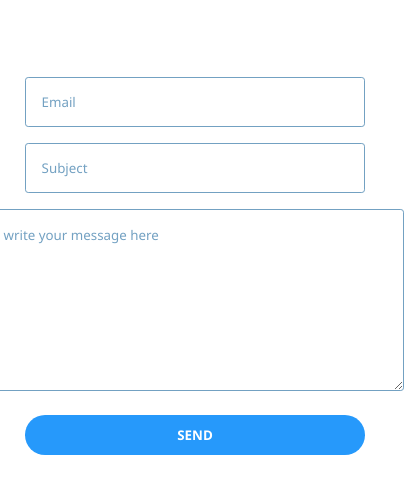
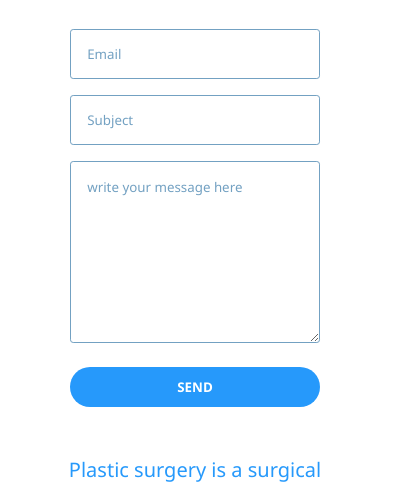
Before and after one commit to ABDELHADY154/AAST-WB, a plain HTML site: page pages/contact.html in a window 390 px wide. Shown: the part 327-819 px from the top of the page, 412 px wide, since content can reach past the window. Drawn offline with Linux system fonts and the light colour scheme.

Commit message:
forms hotfix

```diff
--- a/Css/main.css
+++ b/Css/main.css
@@ -1272,11 +1272,7 @@
   border-radius: 0.2rem;
   width: auto;
 }
-@media only screen and (max-width: 1150px) {
-  .contact-us-form > .container > .row > .col > form > textarea {
-    width: auto;
-  }
-}
+
 .contact-us-form
   > .container
   > .row
@@ -1296,6 +1292,27 @@
   border: none;
   margin-top: 1rem;
   border-radius: 1.5625em;
+}
+@media only screen and (max-width: 1150px) {
+  .contact-us-form > .container > .row > .col {
+    display: flex;
+    flex-flow: column wrap;
+    justify-content: center;
+    align-items: center;
+  }
+  .contact-us-form > .container > .row > .col > form > textarea {
+    width: 80%;
+  }
+  .contact-us-form > .container > .row > .col > form {
+    margin-top: -3em;
+    width: 80%;
+  }
+  .contact-us-form > .container > .row > .col > form > input {
+    width: 80%;
+  }
+  .contact-us-form > .container > .row > .col > form > input[type="submit"] {
+    width: 80%;
+  }
 }
 .contact-us-form
   > .container
@@ -1407,7 +1424,7 @@
     > .col
     > .map
     > iframe {
-    width: 25.25em;
-    height: 25.25em;
+    width: 90%;
+    height: 23.25em;
   }
 }
```
